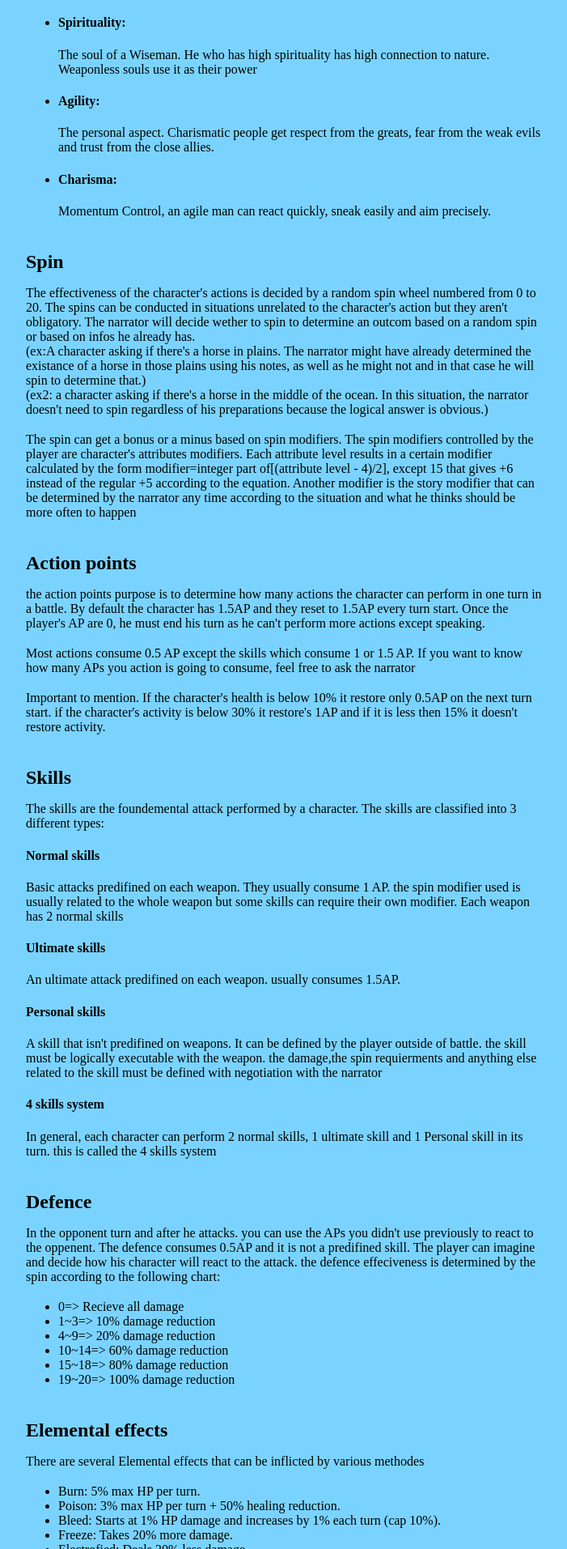
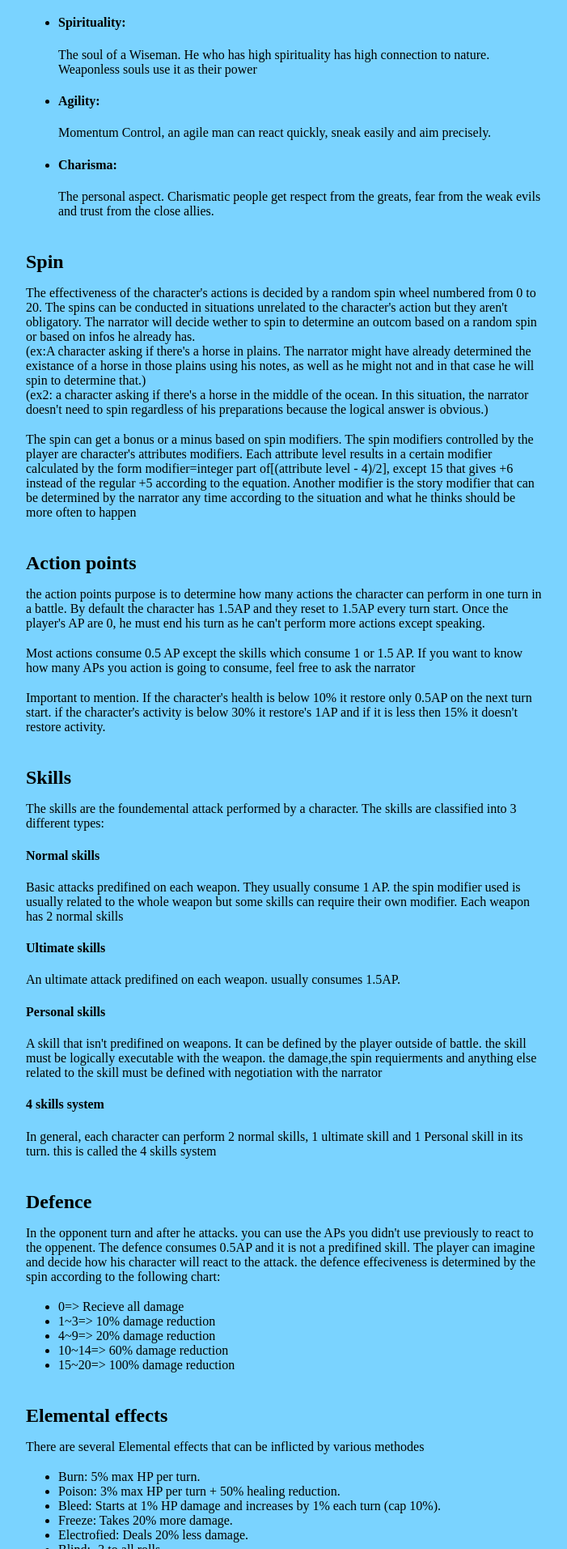
Before and after one commit to ZrAness/DNDwebtool, a React (Vite) app: page /Combat in a window 1280 px wide. Shown: the part 737-2650 px from the top of the page at 81% size, without its empty margins (288-989 px from the left). Built offline with nearby package versions, Linux system fonts and the light colour scheme; no server answers; the HTML template or start-up script is replaced by a standard one.

Commit message:
AGl/Chr inversion + success message

```diff
--- a/src/components/Sheet.css
+++ b/src/components/Sheet.css
@@ -6,6 +6,7 @@
     background-image: linear-gradient(45deg, rgba(149, 2, 208, 0.914),rgb(26, 0, 194));
     width: 600px;
     min-height: 200px;
+    max-height: 460px;
     display: flex;
     flex-direction: column;
     justify-content: center;
@@ -21,6 +22,10 @@
     margin: 4px;
     color: rgb(158, 158, 158);
 }
+#msg{
+    color: rgb(0, 255, 0);
+    font-weight: bold;
+}
 h3{
     text-decoration: underline;
     color: greenyellow;
--- a/src/components/sheet.tsx
+++ b/src/components/sheet.tsx
@@ -1,8 +1,10 @@
 import { useState } from 'react'
 import './Sheet.css'
 import supabase from '../supabaseClient';
+import React from 'react';
 export default Sheet
 function Sheet() {
+    const [message,setMessage]= useState('')
     type fightingclasses= |'Knight'|'Warrior'|'Rogue'|'Paladin'|'Spellblade'|'Wizard'|'Catalyst'|'Archer'|'Morpher'|'Beast tamer'|'Summoner'|'Martial artist';
     type species= 'Forest Elf'|'Ice Elf'|'Dark Elf'|'Human'|'Dwarf'|'Dragonborn'|'Orc'|'Foxfolk'|'Catfolk'|'Dogfolk'
     type gender= 'Male'|'Female'
@@ -35,9 +37,15 @@ async function handlesubmit(){
   .insert({name,age,fightingclass,specie,Gender,lore})
   if (error) {
     console.log('Insertfailed:',error)
+    setMessage('Error ')
+  }else{
+    console.log('character saved:', data)
+    setMessage('successful character making')
   }
-  console.log('character saved:', data)
+
 }
+
+
     return (
     <>
     <div className="SheetContainer">
@@ -89,7 +97,9 @@ async function handlesubmit(){
         </textarea>
         <br/>
         <button type='button' onClick={handlesubmit}>submit</button>
+        <p id='msg'>{message}</p>
         </form>
+
     </div>
     </>)
 }
--- a/src/pages/Combat.tsx
+++ b/src/pages/Combat.tsx
@@ -30,11 +30,12 @@ function Combat() {
             </li>
             <li>
                 <h4>Agility:</h4>
-                <p>The personal aspect. Charismatic people get respect from the greats, fear from the weak evils and trust from the close allies.</p>
+                <p> Momentum Control, an agile man can react quickly, sneak easily and aim precisely.</p>
             </li>
             <li>
                 <h4>Charisma:</h4>
-                <p> Momentum Control, an agile man can react quickly, sneak easily and aim precisely.</p>
+                <p>The personal aspect. Charismatic people get respect from the greats, fear from the weak evils and trust from the close allies.</p>
+
             </li>
         </ul>
         <h2>Spin</h2>
@@ -63,8 +64,7 @@ function Combat() {
             <li>{'1~3=> 10% damage reduction'}</li>
             <li>{'4~9=> 20% damage reduction'}</li>
             <li>{'10~14=> 60% damage reduction'}</li>
-            <li>{'15~18=> 80% damage reduction'}</li>
-            <li>{'19~20=> 100% damage reduction'}</li>
+            <li>{'15~20=> 100% damage reduction'}</li>
         </ul>
         <h2>Elemental effects</h2>
         <p>There are several Elemental effects that can be inflicted by various methodes</p>
```
